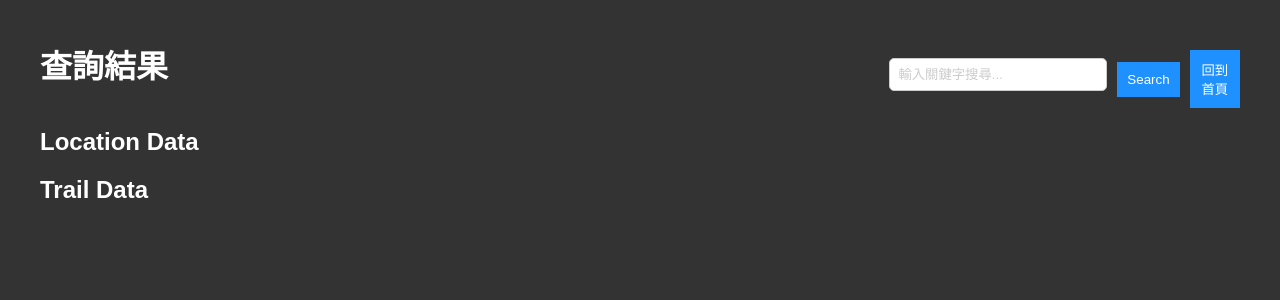
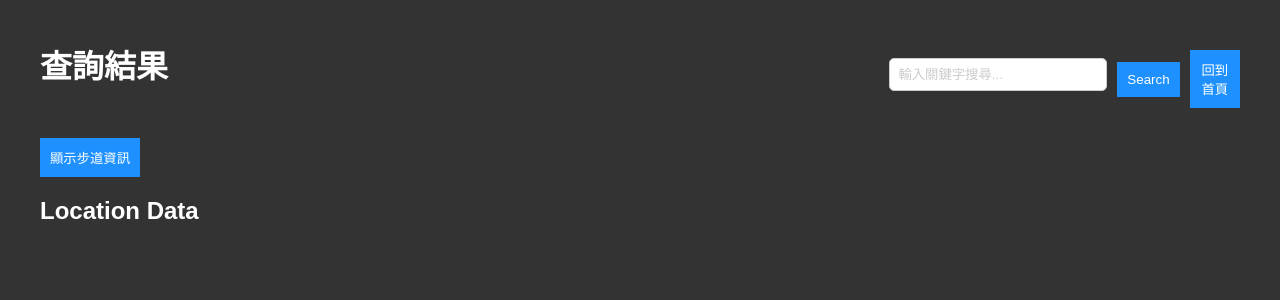
Before and after one commit to AndeTin/DataBaseApp, a React (Create React App) app in the folder DataBase/client/: page /search in a window 1280 px wide. Shown: the top 300 px of the page. Built offline with nearby package versions, Linux system fonts and the light colour scheme.

Commit message:
Update SearchList component to toggle between displaying location and trail data

```diff
--- a/DataBase/client/src/SearchList.js
+++ b/DataBase/client/src/SearchList.js
@@ -11,6 +11,7 @@ function SearchList() {
   const [locationData, setLocationData] = useState([]);
   const [trailData, setTrailData] = useState([]);
   const [searchTerm, setSearchTerm] = useState('');
+  const [view, setView] = useState('location'); // State to manage the current view
   const query = useQuery();
   const navigate = useNavigate();
   const queryParam = query.get('query') || '';
@@ -64,6 +65,10 @@ function SearchList() {
     navigate(`/trail/${id}`);
   };
 
+  const toggleView = () => {
+    setView((prevView) => (prevView === 'location' ? 'trail' : 'location'));
+  };
+
   return (
     <div className="SearchList">
       <header style={{ display: 'flex', justifyContent: 'space-between', alignItems: 'center' }}>
@@ -80,6 +85,12 @@ function SearchList() {
           <button type="button" onClick={handleGoHome}>回到首頁</button>
         </form>
       </header>
+      <div>
+        <button onClick={toggleView}>
+          {view === 'location' ? '顯示步道資訊' : '顯示地點資訊'}
+        </button>
+      </div>
+      {view === 'location' ? (
         <div>
           <h2>Location Data</h2>
           {locationData.map(location => (
@@ -100,12 +111,12 @@ function SearchList() {
             </div>
           ))}
         </div>
+      ) : (
         <div>
           <h2>Trail Data</h2>
           {trailData.map(trail => (
-          <div key={trail.id} className="trail-item">
-            <br/>
-            <b><span className="trail-title">{trail.tr_cname}</span></b>
+            <div key={trail.trailid} className="trail-item">
+              <span className="trail-title">{trail.tr_cname}</span>
               <div className="trail-details">
                 <p>所屬城市: {trail.city}</p>
                 <p>所屬區域: {trail.district}</p>
@@ -121,6 +132,7 @@ function SearchList() {
             </div>
           ))}
         </div>
+      )}
     </div>
   );
 }
```
Lines whose indentation alone changed are shown as unchanged.
